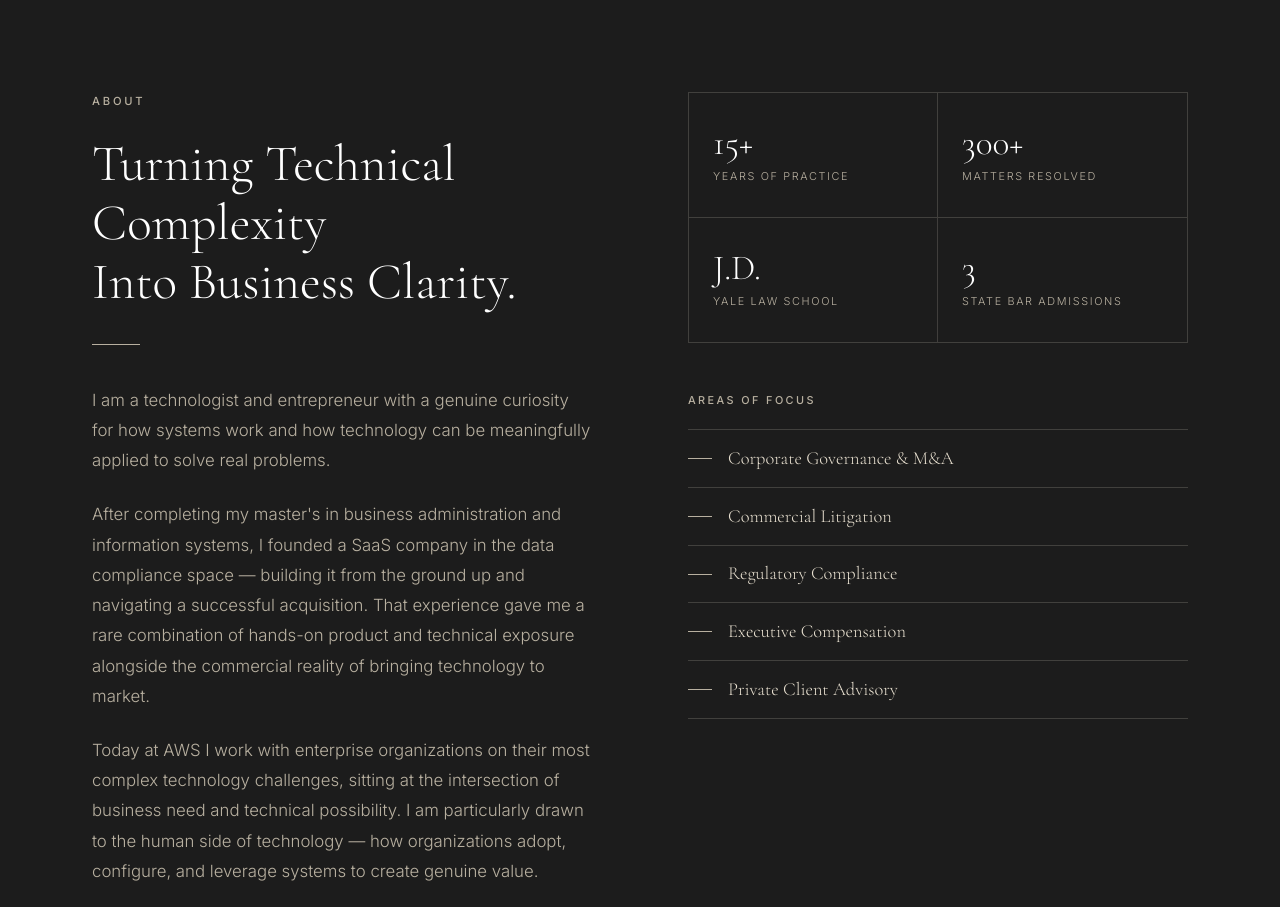
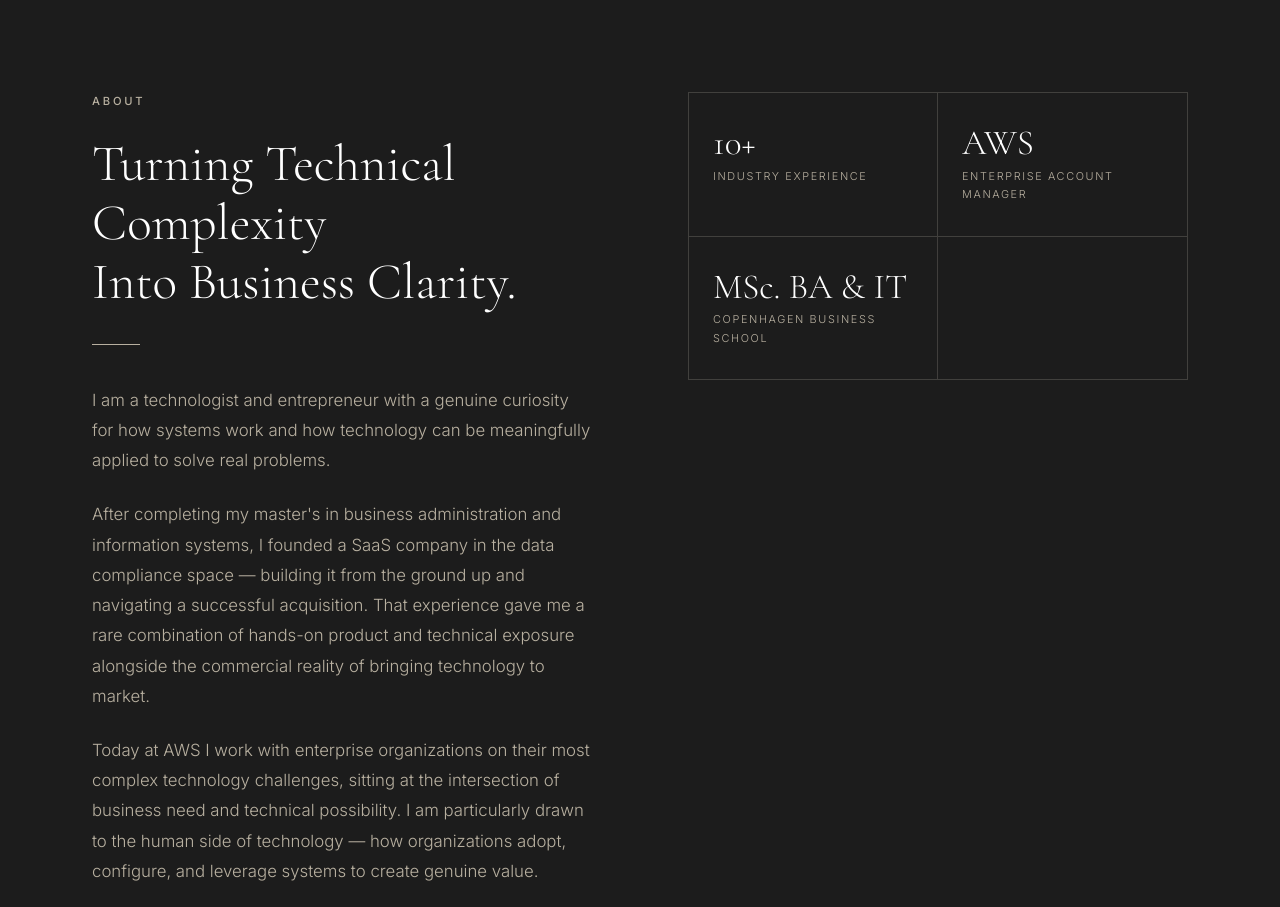
Before and after one commit to aleksanderrosenkilde/MyFirstWebsite, a plain HTML site: page index.html in a window 1280 px wide. Shown: the part 820-1727 px from the top of the page. Drawn offline with nearby package versions, Linux system fonts and the light colour scheme.

Commit message:
your message

```diff
--- a/index.html
+++ b/index.html
@@ -61,24 +61,24 @@
         <div class="about-right">
           <div class="credentials">
             <div class="credential-item">
-              <span class="credential-number">15+</span>
-              <span class="credential-label">Years of Practice</span>
+              <span class="credential-number">10+</span>
+              <span class="credential-label">Industry experience</span>
             </div>
             <div class="credential-item">
-              <span class="credential-number">300+</span>
-              <span class="credential-label">Matters Resolved</span>
+              <span class="credential-number">AWS</span>
+              <span class="credential-label">Enterprise Account Manager</span>
             </div>
             <div class="credential-item">
-              <span class="credential-number">J.D.</span>
-              <span class="credential-label">Yale Law School</span>
+              <span class="credential-number">MSc. BA & IT</span>
+              <span class="credential-label">Copenhagen Business School</span>
             </div>
-            <div class="credential-item">
+            <div class="credential-item"><!---
               <span class="credential-number">3</span>
-              <span class="credential-label">State Bar Admissions</span>
+              <span class="credential-label">State Bar Admissions</span>-->
             </div>
           </div>
 
-          <div class="areas">
+          <div class="areas"><!--
             <h3 class="areas-heading">Areas of Focus</h3>
             <ul class="areas-list">
               <li>Corporate Governance &amp; M&amp;A</li>
@@ -86,7 +86,7 @@
               <li>Regulatory Compliance</li>
               <li>Executive Compensation</li>
               <li>Private Client Advisory</li>
-            </ul>
+            </ul>-->
           </div>
         </div>
 
```
